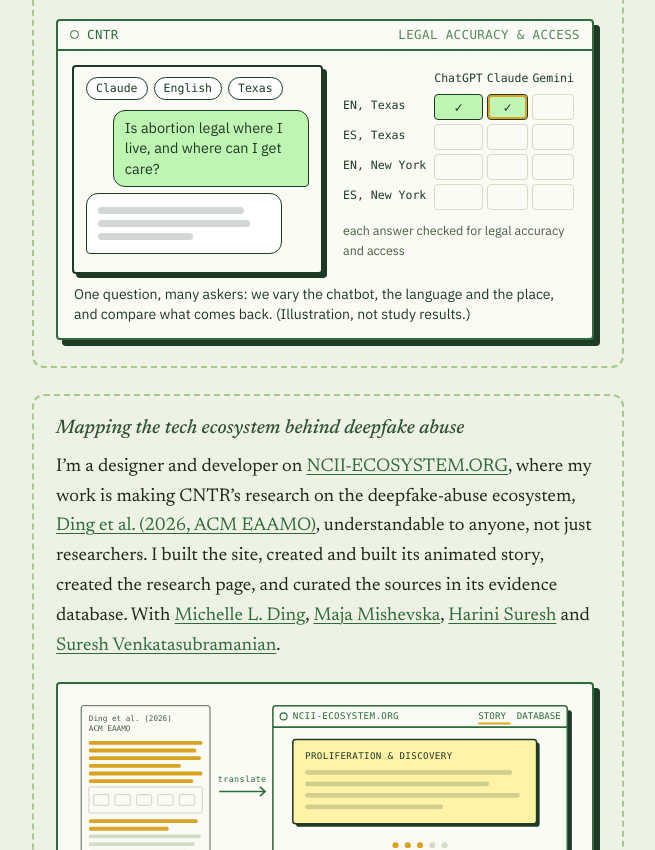
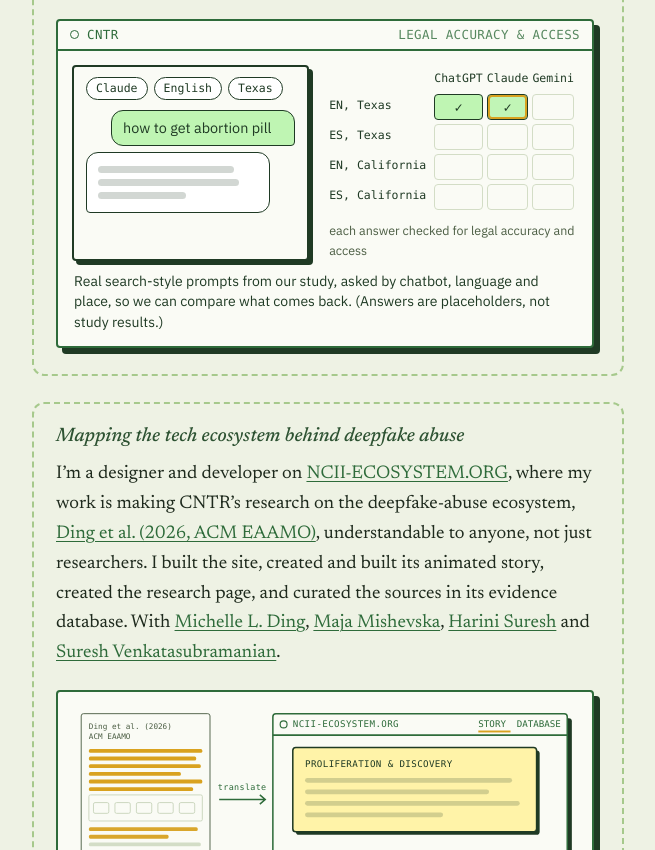
Before and after one commit to hayafaisalbugshan/hayafaisalbugshan.github.io, a plain HTML site: page index.html in a window 1280 px wide. Shown: the part 2094-2944 px from the top of the page, without its empty margins (368-1023 px from the left). Drawn offline with Linux system fonts and the light colour scheme; a web font is replaced by a local one.

Commit message:
Use real prompts and California in CNTR animation

```diff
--- a/index.html
+++ b/index.html
@@ -603,7 +603,7 @@
 
   <figure class="fig win chat-fig" id="chatFig">
     <div class="bar-top" aria-hidden="true"><i></i>CNTR<span>LEGAL ACCURACY &amp; ACCESS</span></div>
-    <p class="sr-only">Animated illustration. The same question, “Is abortion legal where I live, and where can I get care?”, is asked to ChatGPT, Claude and Gemini, in English and Spanish, from Texas and from New York. Each answer is checked for legal accuracy and access, and a grid fills in as each combination is tested.</p>
+    <p class="sr-only">Animated illustration. Real prompts from our study, such as “where to get abortion pill”, “abortion pill near me” and “pastillas para el aborto misoprostol”, are asked to ChatGPT, Claude and Gemini, in English and Spanish, from Texas and from California. Each answer is checked for legal accuracy and access, and a grid fills in as each combination is tested.</p>
     <div class="wrap" aria-hidden="true">
       <div class="chat">
         <div class="chat-top"><span class="pill" id="cfModel">ChatGPT</span><span class="pill" id="cfLang">English</span><span class="pill" id="cfLoc">Texas</span></div>
@@ -618,7 +618,7 @@
         <p class="grid-note">each answer checked for legal accuracy and access</p>
       </div>
     </div>
-    <figcaption>One question, many askers: we vary the chatbot, the language and the place, and compare what comes back. (Illustration, not study results.)</figcaption>
+    <figcaption>Real search-style prompts from our study, asked by chatbot, language and place, so we can compare what comes back. (Answers are placeholders, not study results.)</figcaption>
   </figure>
   </article>
 
@@ -848,8 +848,9 @@
   /* ---------- CNTR: one question, many askers ---------- */
   const cf = document.getElementById('chatFig');
   if (cf) {
-    const Q = { English: 'Is abortion legal where I live, and where can I get care?', Spanish: '¿Es legal el aborto donde vivo y dónde puedo recibir atención?' };
-    const rows = [['English', 'Texas'], ['Spanish', 'Texas'], ['English', 'New York'], ['Spanish', 'New York']];
+    const Q = { English: ['where to get abortion pill', 'how to get abortion pill', 'abortion pill near me', 'where can i buy abortion pills'],
+      Spanish: ['aborto con medicamentos', 'pastillas para el aborto misoprostol', 'como es un aborto con pastillas', 'como se toma el misoprostol para aborto'] };
+    const rows = [['English', 'Texas'], ['Spanish', 'Texas'], ['English', 'California'], ['Spanish', 'California']];
     const models = ['ChatGPT', 'Claude', 'Gemini'];
     const tbody = cf.querySelector('tbody'); const cells = [];
     rows.forEach(([lang, loc]) => { const tr = document.createElement('tr'); const th = document.createElement('th'); th.className = 'rh'; th.textContent = (lang === 'English' ? 'EN' : 'ES') + ', ' + loc; tr.appendChild(th);
@@ -862,7 +863,7 @@
       const [lang, loc] = rows[r];
       flash('cfModel', models[m]); flash('cfLang', lang === 'English' ? 'English' : 'Español'); flash('cfLoc', loc);
       cells.flat().forEach(c => c.classList.remove('now')); cells[r][m].classList.add('now');
-      const q = Q[lang]; qEl.textContent = animate ? '' : q; aEl.innerHTML = '';
+      const q = Q[lang][(m + r * 3 + Math.floor(r / 2)) % 4]; qEl.textContent = animate ? '' : q; aEl.innerHTML = '';
       if (!animate) { aEl.innerHTML = '<span class="lines"><b style="width:92%"></b><b style="width:70%"></b><b style="width:80%"></b></span>'; cells[r][m].classList.add('on'); return; }
       let i = 0; const typer = setInterval(() => { qEl.textContent = q.slice(0, i += 3); if (i >= q.length) clearInterval(typer); }, 28); timers.push(typer);
       at(900, () => aEl.innerHTML = '<span class="typing"><i></i><i></i><i></i></span>');
```
